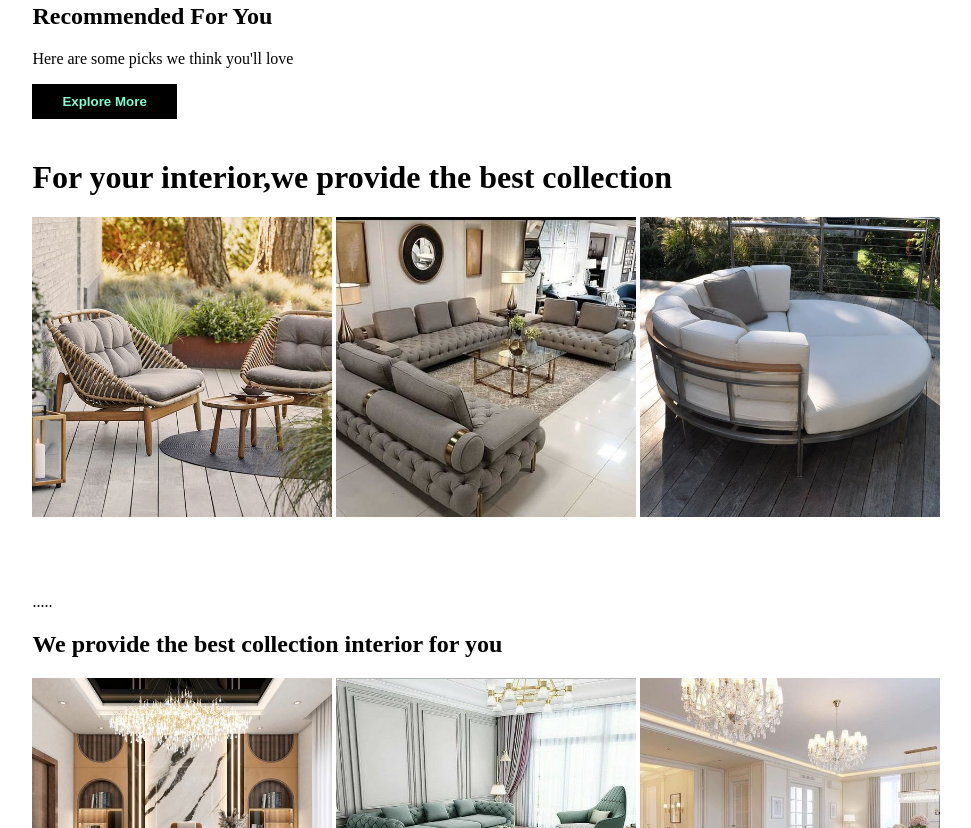
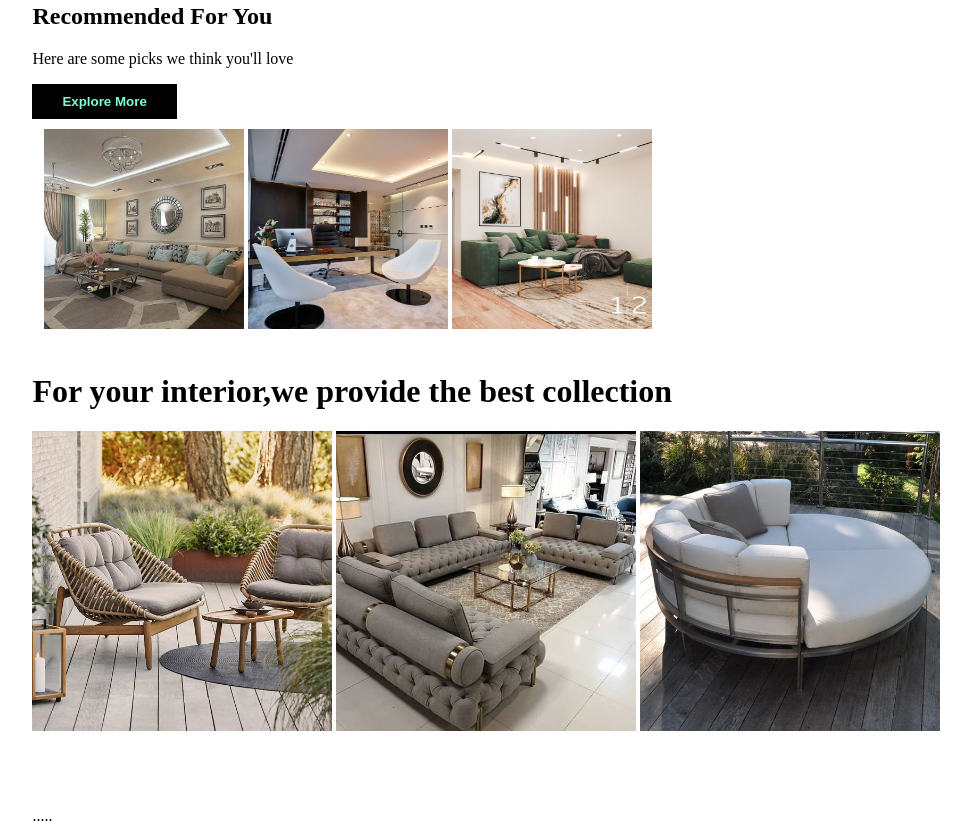
Before and after one commit to wancynthianjee/HOMEDECOR, a plain HTML site: page index.html in a window 1280 px wide. Shown: the part 1972-2800 px from the top of the page, without its empty margins (102-1073 px from the left). Drawn offline with Linux system fonts and the light colour scheme.

Commit message:
new chnages

```diff
--- a/index.html
+++ b/index.html
@@ -94,6 +94,12 @@
                     <p>Here are some picks we think you'll love</p>
                     <button id="button" type="button">Explore More</button>
                 </div>
+                <div class="lap">
+                    <img src="pic14.jpg" alt="pic14" width="200px" height="200px">
+                    <img src="pic16.jpg" alt="pic16" width="200px" height="200px">
+                    <img src="pic5.jpg" alt="pic5" width="200px" height="200px">
+
+                </div>
                 <div>
                     <br>
                     <h1>For your interior,we provide the best collection </h1>
@@ -114,7 +120,7 @@
                     <img src="pic18.jpg" alt="pic18" width="300px" height="300px">
                     <img src="pic7.jpg" alt="pic7" width="300px" height="300px">
                     <img src="pic6.jpg" alt="pic6" width="300px" height="300px">
-                    <img src="pic14.jpg" alt="pic14" width="300px" height="300px">
+
 
                     <button id="button" type="button">View all</button>
                 </div>
--- a/style.css
+++ b/style.css
@@ -91,3 +91,8 @@ nav{
     margin-top: -10%;
 
 }
+.lap{
+    margin-top: 10px;
+    margin-left: 12px;
+
+}
```
Also changed, not shown: pic13.jpg (added), pic16.jpg (added), pic5.jpg (added).
